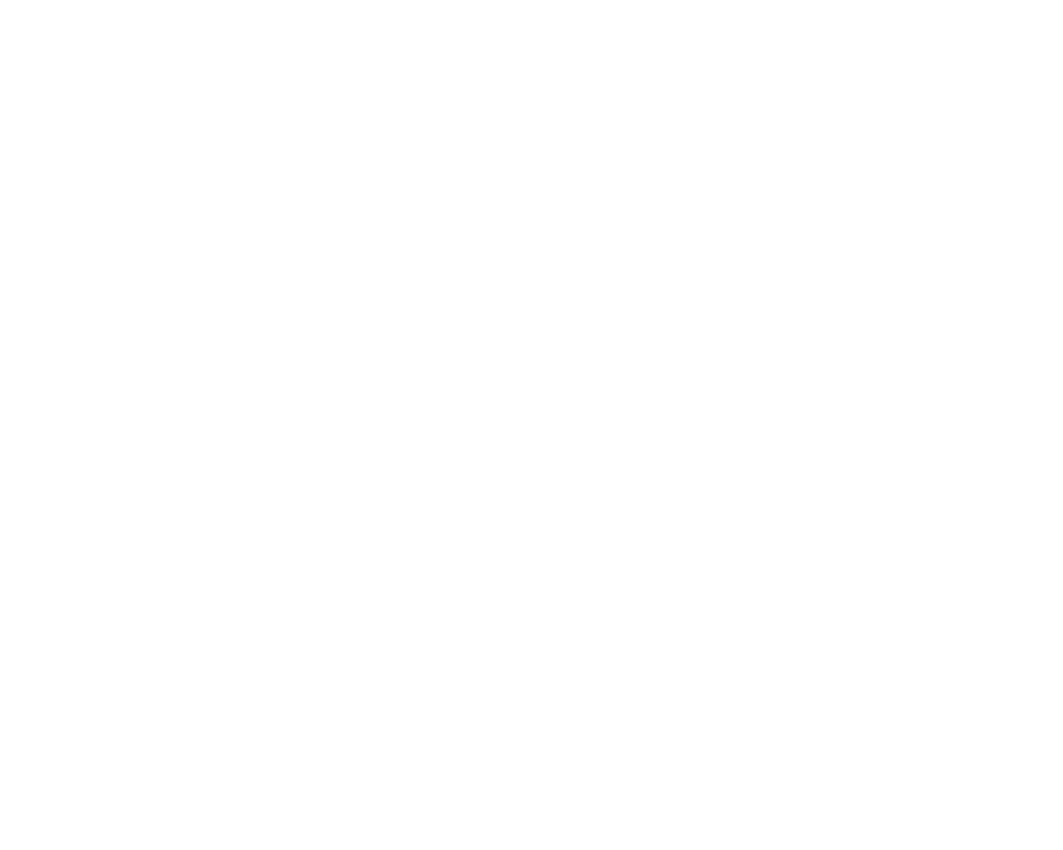
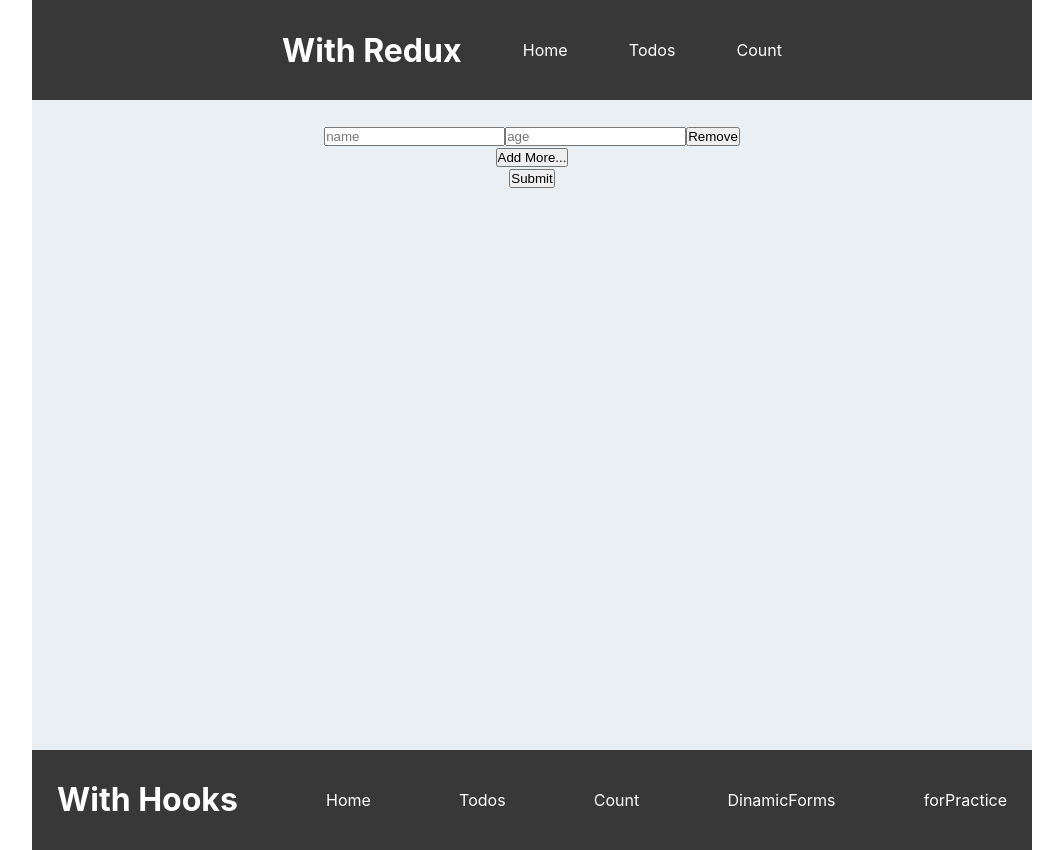
Before and after one commit to ShuVeriDa/MyFirstProject, a React (Create React App) app: page /dinamicForms in a window 1280 px wide. Before the commit this address had no page. Shown: the whole page, without its empty margins (108-1171 px from the left). Before the commit the page ends 800 px from the top, so only its background shows below. Built offline with nearby package versions, Linux system fonts and the light colour scheme.

Commit message:
added dinamicForms

```diff
--- a/src/App.js
+++ b/src/App.js
@@ -5,6 +5,7 @@
 import { ForPractice } from './components/WithHooks/ForPractice/ForPractice';
 import { TodosIndex2 } from './components/WithHooks/TodosProject/TodosIndex2';
 import { TodosIndex } from './components/WithRedux/TodosProject/TodosIndex';
+import { DinamicForms } from './components/WithHooks/dinamicForms/DinamicForms';
 
 function App() {
   return (
@@ -15,6 +16,7 @@
         <Route path='/count2' element={<Counter2 />}/>
         <Route path='/todos2' element={<TodosIndex2/>}/>
         <Route path='/forPractice' element={<ForPractice />}/>
+        <Route path='/dinamicForms' element={<DinamicForms />} />
       </Route>
     </Routes>
   );
--- a/src/components/Layout/Layout.jsx
+++ b/src/components/Layout/Layout.jsx
@@ -22,6 +22,7 @@
           <NavLink className={classes.navLink} to={'/'}>Home</NavLink>
           <NavLink className={classes.navLink} to={'/todos2'}>Todos</NavLink>
           <NavLink className={classes.navLink} to={'/count2'}>Count</NavLink>
+          <NavLink className={classes.navLink} to={'/dinamicForms'}>DinamicForms</NavLink>
           <NavLink className={classes.navLink} to={'/forPractice'}>forPractice</NavLink>
         </div>
       </footer>
--- a/src/components/Layout/Layout.module.css
+++ b/src/components/Layout/Layout.module.css
@@ -51,7 +51,7 @@
     display: flex;
     align-items: center;
     justify-content: space-between;
-    padding-left: 250px;
-    padding-right: 250px;
+    padding-left: 25px;
+    padding-right: 25px;
     background-color: rgb(56, 56, 56);
 }
--- /dev/null
+++ b/src/components/WithHooks/dinamicForms/DinamicForms.jsx
@@ -0,0 +1,60 @@
+import { useState } from "react"
+
+const DinamicForms = () => {
+    const [inputFields, setInputFields] = useState([
+        {name: '', age: ''}
+    ])
+
+    const handleFormChange = (event, index) => { //событие onChange, которое будет запускаться, когда мы что-то вводим в поля ввода. Индекс - это индекс массива, а событие - это данные, которые мы вводим в поле ввода. Мы передаем их функции handleFormChange.
+        const data = [...inputFields]
+        data[index][event.target.name] = event.target.value
+        setInputFields(data) //Теперь нам нужно сохранить эти данные обратно в массив InputFields, используя метод setInputFields.
+    }
+
+    const addFields = () => { //функция, которая будет срабатывать при нажатии этой кнопки.
+        const newField = {name: '', age: ''}
+        setInputFields([...inputFields, newField]) // возвращаем все что было в inputFields, и добавляем к нему новое name и age
+    }
+
+    const submit = (e) => { //
+        e.preventDefault() //предотвратит обновление страницы.
+        console.log(inputFields)
+    }
+
+    const removeFields = (index) => {
+        const data = [...inputFields] //создаем новую переменную и сохраняем состояние полей ввода в этой новой переменной.
+        data.splice(index, 1) //Затем нам нужно объединить эту переменную данных по индексу.
+        setInputFields(data) //Затем нам нужно сохранить его в состоянии InputFields, используя setInputFields.
+    }
+
+  return (
+    <div>
+        <form onSubmit={submit}>
+            {inputFields.map((input, index) =>{
+                return (
+                    <div key={index}>
+                        <input
+                            name='name'
+                            placeholder="name"
+                            value={input.name}
+                            onChange={(event) => handleFormChange(event, index)} // Индекс - это индекс массива, а событие - это данные, которые мы вводим в поле ввода. Мы передаем их функции handleFormChange.
+                        />
+                        <input
+                            name='age'
+                            placeholder="age"
+                            value={input.age}
+                            onChange={(event) => handleFormChange(event, index)} //Индекс - это индекс массива, а событие - это данные, которые мы вводим в поле ввода. Мы передаем их функции handleFormChange.
+                        />
+                        <button onClick={() => removeFields(index)}>Remove</button>
+                    </div>
+                )
+            })}
+            <button onClick={addFields}>Add More...</button>
+            <br />
+            <button onClick={submit}>Submit</button>
+        </form>
+    </div>
+  )
+}
+
+export {DinamicForms}
```
Also changed, not shown: src/components/WithHooks/dinamicForms/DinamicForms.module.css (added).
